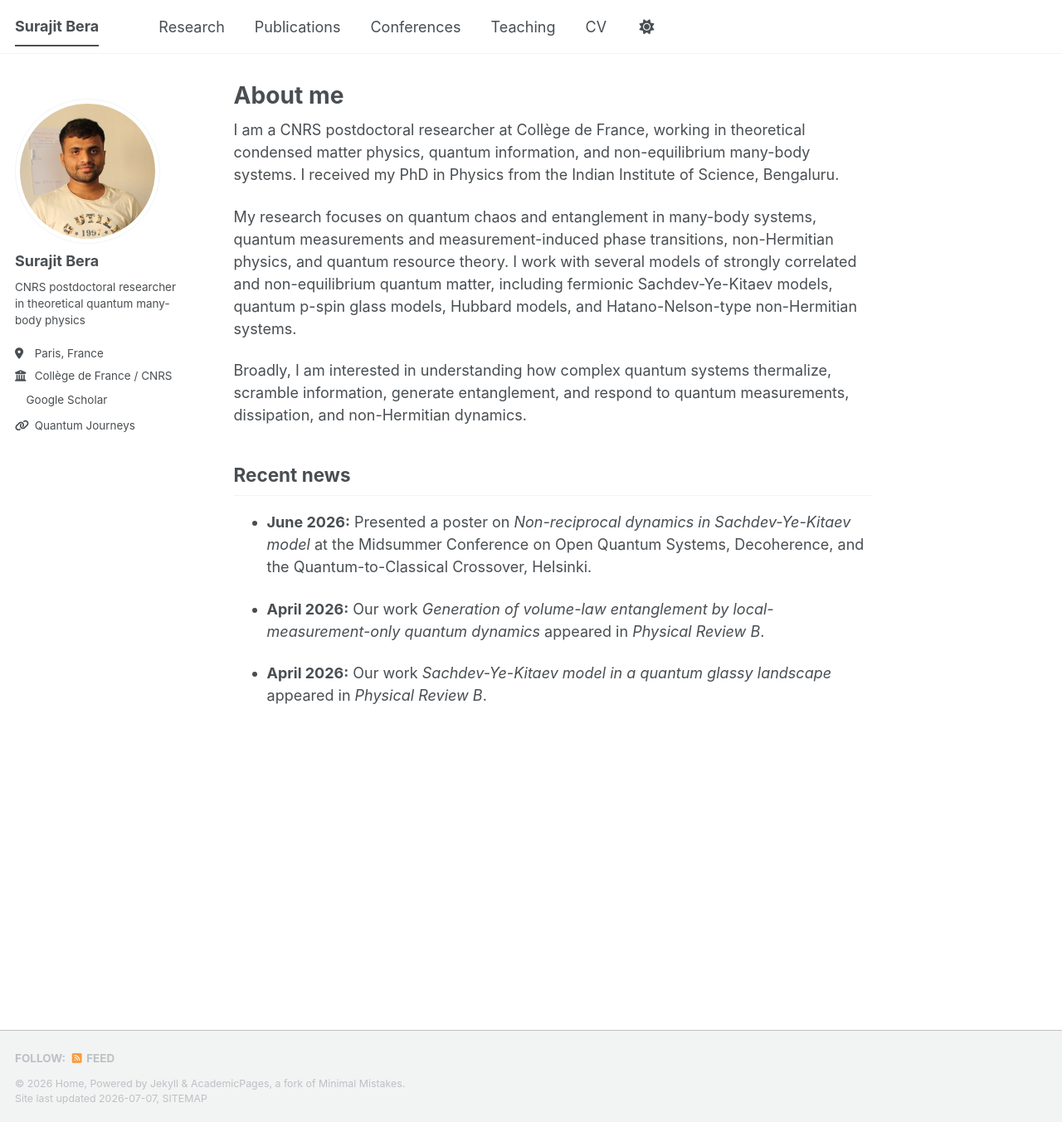
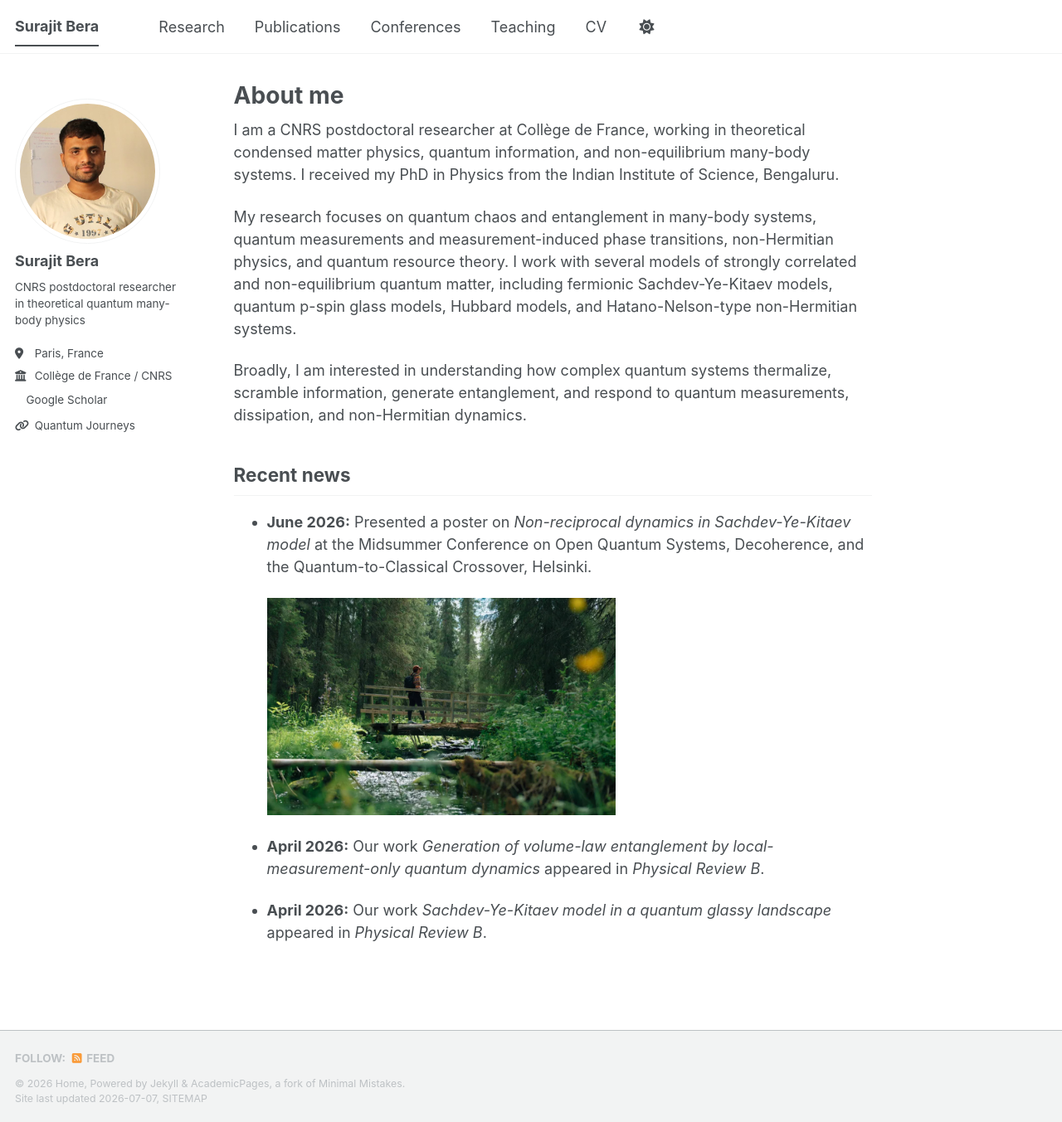
Before and after one commit to surajitbera-physics/surajitbera-physics.github.io, a Jekyll site: the page built from _pages/about.md, in a window 1280 px wide and 1353 px high. Shown: the whole window at 83% size. Built offline with Jekyll 4.4.1, drawn with Linux system fonts in a browser that asks for light colours; a style sheet for code colours, icons or effects is not loaded.

Commit message:
Add image for Helsinki visit in about page
Added an image related to the Helsinki visit in the news section.

```diff
--- a/_pages/about.md
+++ b/_pages/about.md
@@ -18,6 +18,8 @@ Broadly, I am interested in understanding how complex quantum systems thermalize
 
 - **June 2026:** Presented a poster on *Non-reciprocal dynamics in Sachdev-Ye-Kitaev model* at the Midsummer Conference on Open Quantum Systems, Decoherence, and the Quantum-to-Classical Crossover, Helsinki.
 
+  <img src="/images/news/VisitFinland_trustthewilderness__GFX4371_optimized.jpg" alt="Helsinki / Finland visit" width="420">
+
 - **April 2026:** Our work *Generation of volume-law entanglement by local-measurement-only quantum dynamics* appeared in *Physical Review B*.
 
 - **April 2026:** Our work *Sachdev-Ye-Kitaev model in a quantum glassy landscape* appeared in *Physical Review B*.
```
